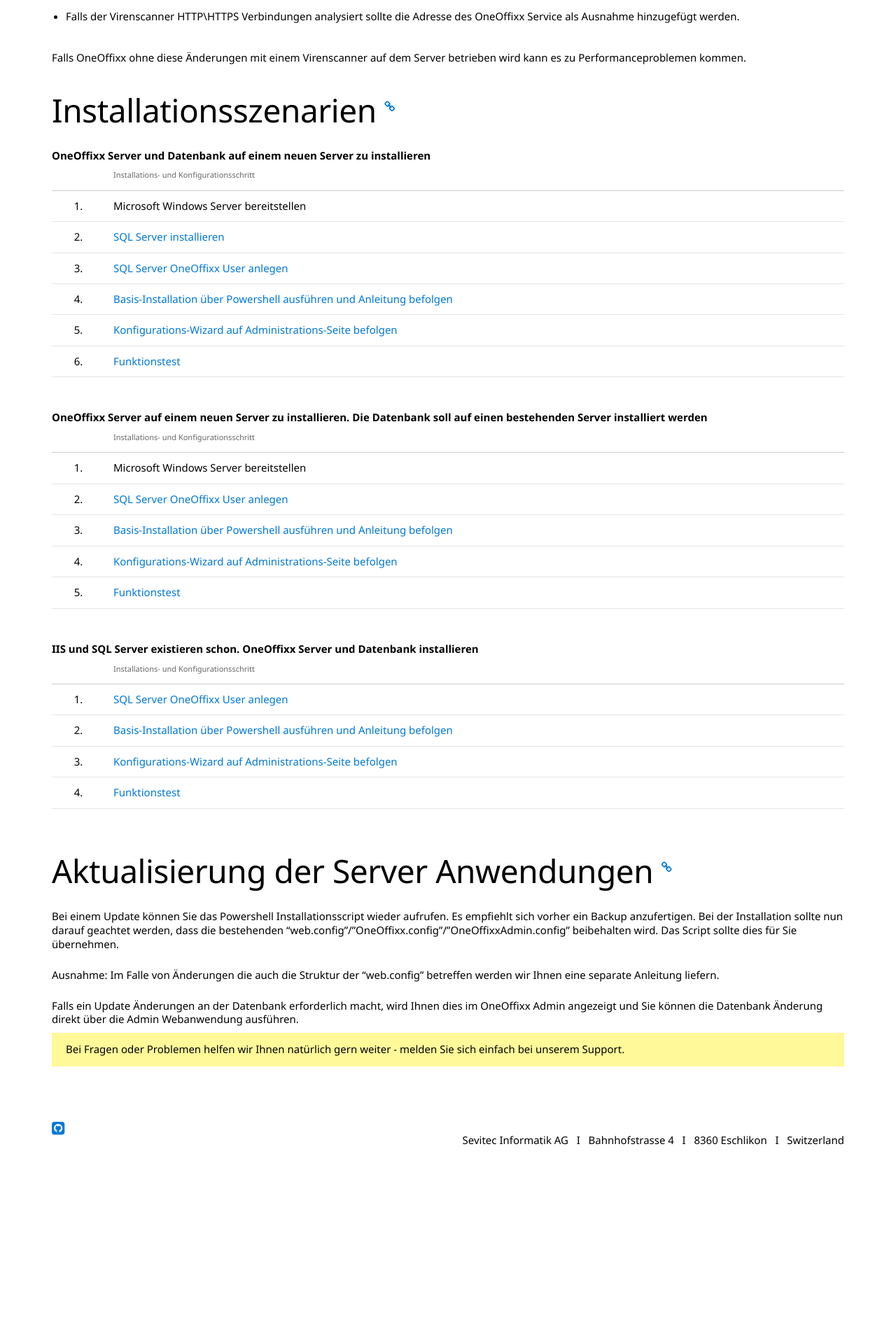
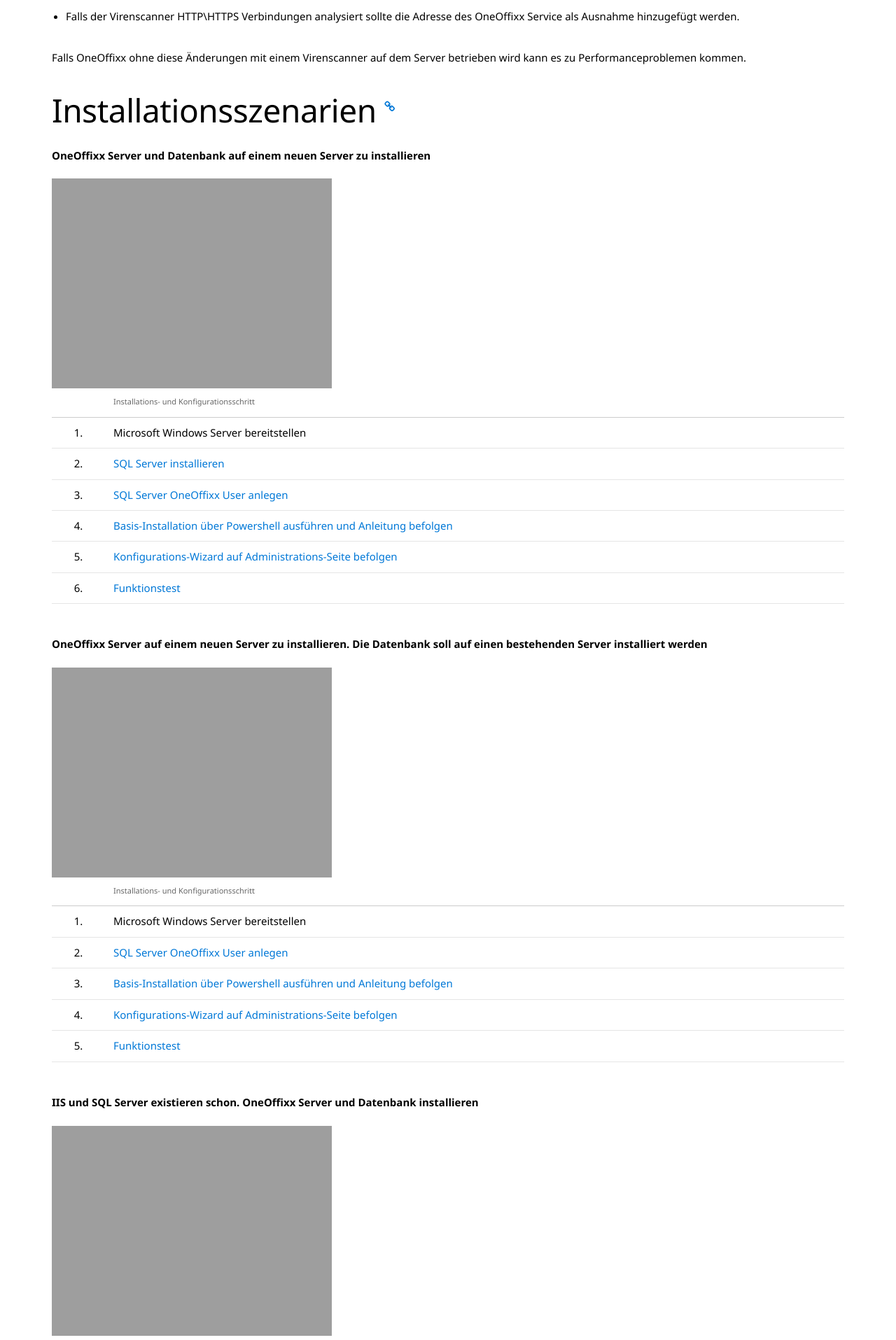
Before and after one commit to primesoft-group/oneoffixx-docs, a Jekyll site: the page built from _pages/install/de/server.md, in a window 1280 px wide. Shown: the part 1877-3792 px from the top of the page at 70% size. Built offline with Jekyll 4.4.1, drawn with Linux system fonts in a browser that asks for light colours; nearby versions of some CDN libraries; some web fonts are replaced; before the commit the page ends 3516 px from its top, so only the background shows below that.

Commit message:
Update server.md

```diff
--- a/_pages/install/de/server.md
+++ b/_pages/install/de/server.md
@@ -71,6 +71,8 @@
 
 __OneOffixx Server und Datenbank auf einem neuen Server zu installieren__
 
+![x]({{ site.baseurl }}/assets/content-images/install/de/server-install-overview-single.png "Neuer Windows Server für IIS & SQL Server")
+
 {:.table .table-striped}
 |     | Installations- und Konfigurationsschritt
 |:---:| ---
@@ -83,6 +85,8 @@
 
 __OneOffixx Server auf einem neuen Server zu installieren. Die Datenbank soll auf einen bestehenden Server installiert werden__
 
+![x]({{ site.baseurl }}/assets/content-images/install/de/server-install-overview-externalsql.png "Neuer Windows Server für IIS & bestehender SQL Server")
+
 {:.table .table-striped}
 |     | Installations- und Konfigurationsschritt
 |:---:| ---
@@ -93,6 +97,8 @@
 | 5.  | [Funktionstest]({{ site.baseurl }}/install/de/server-test)
 
 __IIS und SQL Server existieren schon. OneOffixx Server und Datenbank installieren__
+
+![x]({{ site.baseurl }}/assets/content-images/install/de/server-install-overview-existinginfra.png "Bestehender Windows Server für IIS & bestehender SQL Server")
 
 {:.table .table-striped}
 |     | Installations- und Konfigurationsschritt
```
